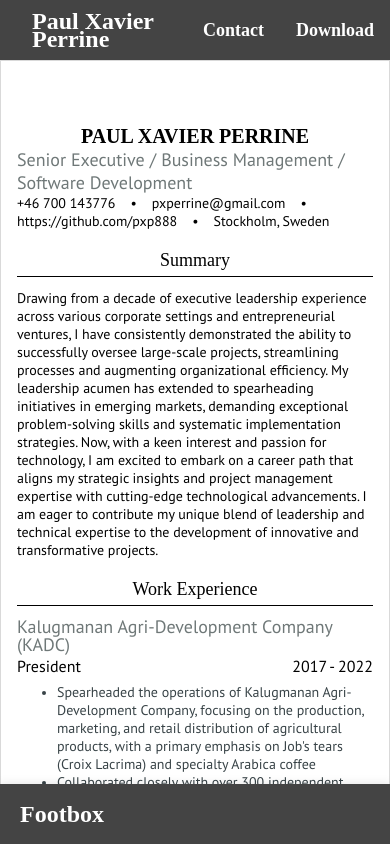
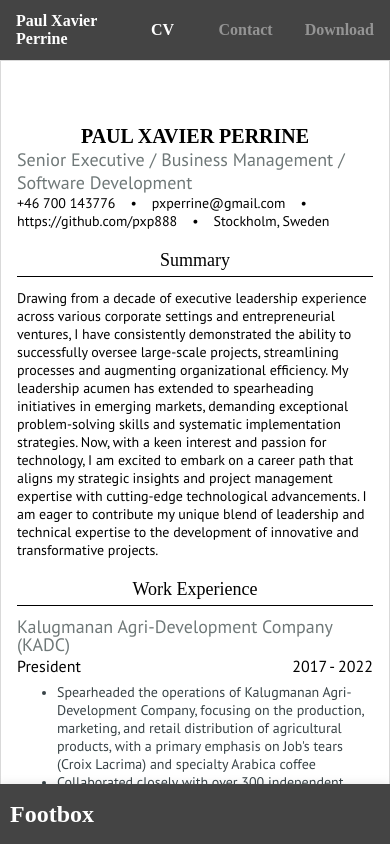
Before and after one commit to pxp888/cv_page, a React (Vite) app: page / in a window 390 px wide. Built offline with nearby package versions, Linux system fonts and the light colour scheme; a web font is replaced by a local one.

Commit message:
add notification function in helpers.tsx

```diff
--- a/src/components/Contact.tsx
+++ b/src/components/Contact.tsx
@@ -1,6 +1,32 @@
 import "./Contact.css";
+import {sendNotification} from "./helpers.tsx";
 
 function Contact() {
+	function notifyMe(event: any) {
+		event.preventDefault();
+
+		let email = document.querySelector(
+			"input[placeholder='Email']"
+		) as HTMLInputElement;
+		let emailaddress = email.value;
+		if (emailaddress === "") {
+			alert("Please enter a valid email address");
+			return;
+		}
+		let name = document.querySelector(
+			"input[placeholder='Name']"
+		) as HTMLInputElement;
+		let message = document.querySelector(
+			"textarea[placeholder='Message']"
+		) as HTMLTextAreaElement;
+		let data = {
+			email: emailaddress,
+			name: name.value,
+			message: message.value,
+		};
+		sendNotification(data);
+	}
+
 	return (
 		<>
 			<div className="contactBacking">
@@ -17,7 +43,9 @@ function Contact() {
 							<input type="text" placeholder="Name" />
 							<input type="text" placeholder="Email" />
 							<textarea placeholder="Message" />
-							<button type="submit">Send</button>
+							<button id="contactSendButton" onClick={notifyMe}>
+								Send
+							</button>
 						</form>
 					</div>
 				</main>
--- a/src/components/Headbox.css
+++ b/src/components/Headbox.css
@@ -7,7 +7,7 @@
 .headbox {
 	height: 60px;
 	display: grid;
-	grid-template-columns: 7fr 1fr 1fr;
+	grid-template-columns: 7fr 1fr 1fr 1fr;
 	align-items: center;
 	justify-items: left;
 }
@@ -16,6 +16,7 @@
 	font-size: 24px;
 	font-weight: 700;
 	margin-left: 2rem;
+	color: white;
 }
 
 .headbox > p {
@@ -23,6 +24,16 @@
 	font-weight: 700;
 	margin: 0 1rem;
 	cursor: pointer;
+	color: rgb(148, 148, 148);
+	transition: color 0.3s;
+}
+
+.headbox > p:hover {
+	color: white;
+}
+
+.headbox .currentpage {
+	color: white;
 }
 
 .footbox {
@@ -40,3 +51,19 @@
 		display: none;
 	}
 }
+
+@media screen and (max-width: 800px) {
+	.headbox {
+		grid-template-columns: 2fr 1fr 1fr 1fr;
+	}
+	.headbox .titlename {
+		font-size: 1rem;
+		margin-left: 1rem;
+	}
+	.headbox > p {
+		font-size: 16px;
+	}
+	.footbox {
+		padding: 0 10px;
+	}
+}
--- a/src/components/Headbox.tsx
+++ b/src/components/Headbox.tsx
@@ -16,12 +16,21 @@ function Headbox({current, changeCurrent}: HeadboxProps) {
 	return (
 		<>
 			<div className="headbox boxes">
-				<p className="titlename">Paul Xavier Perrine</p>
-				{current === 0 ? (
-					<p onClick={contactClick}>Contact</p>
-				) : (
-					<p onClick={cvClick}>CV</p>
-				)}
+				<p className="titlename" onClick={cvClick}>
+					Paul Xavier Perrine
+				</p>
+				<p
+					onClick={cvClick}
+					className={current === 0 ? "currentpage" : ""}
+				>
+					CV
+				</p>
+				<p
+					onClick={contactClick}
+					className={current === 1 ? "currentpage" : ""}
+				>
+					Contact
+				</p>
 				<p>Download</p>
 			</div>
 		</>
--- /dev/null
+++ b/src/components/helpers.tsx
@@ -0,0 +1,20 @@
+async function sendNotification(data: any) {
+	const url = `http://52.56.34.125/test`;
+
+	const response = await fetch(url, {
+		method: "POST",
+		body: JSON.stringify(data),
+		headers: {
+			"Content-Type": "application/json",
+		},
+	});
+
+	if (!response.ok) {
+		throw new Error(`Error: ${response.statusText}`);
+	}
+
+	const responseData = await response.json();
+	console.log(responseData); // This will contain the NTFY response
+}
+
+export {sendNotification};
```
